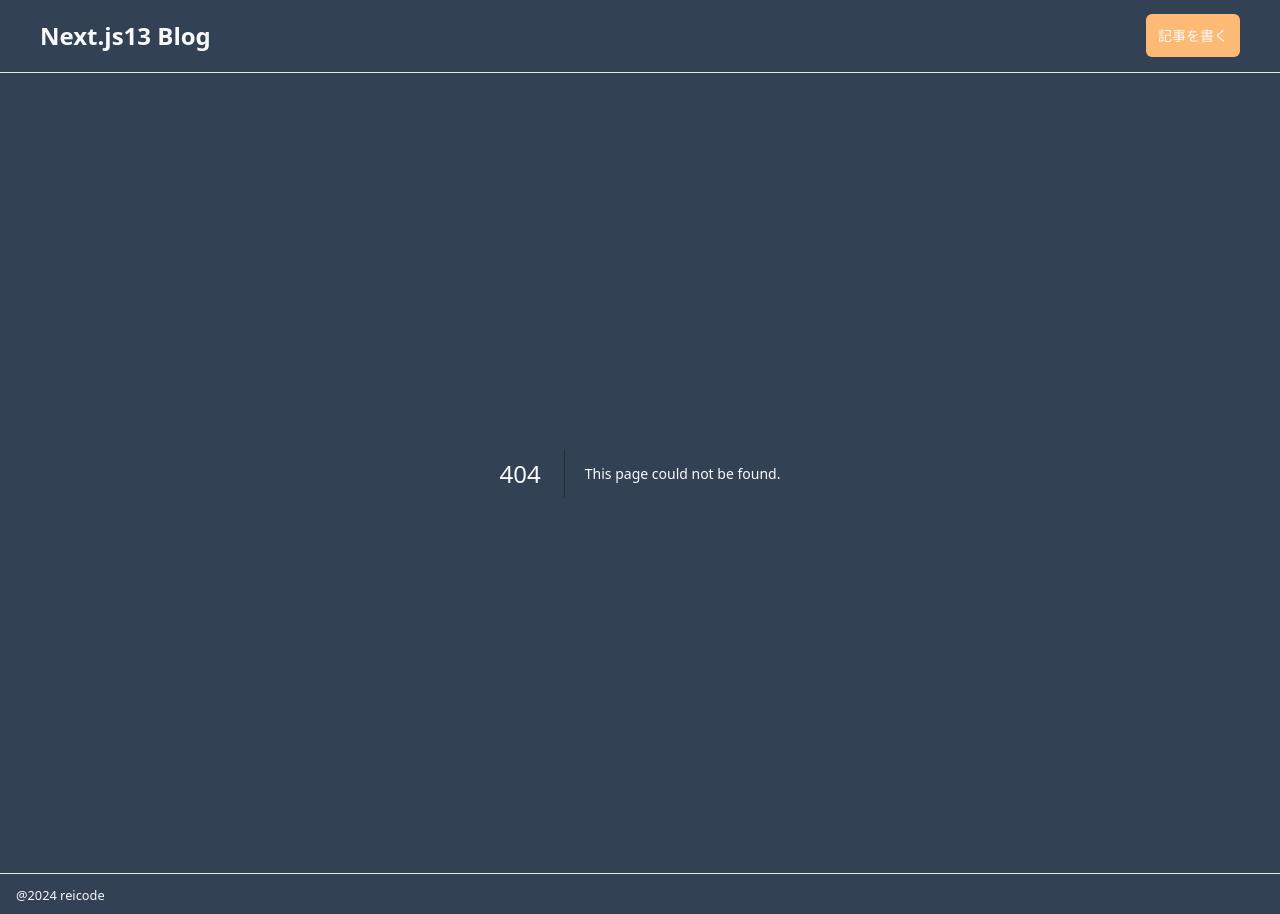
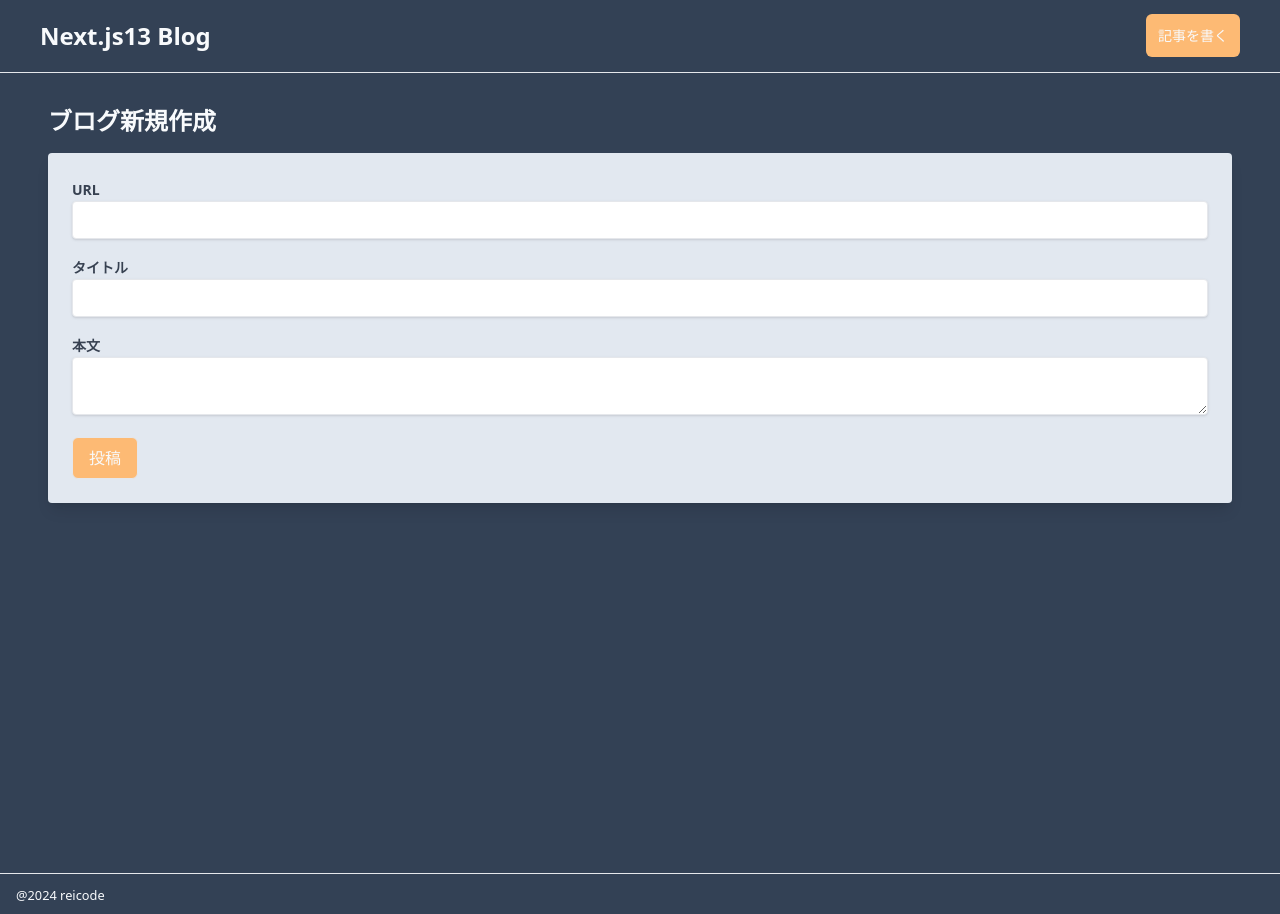
Before and after one commit to rei-dev99/next.js13-tailwindss-udemy-blog, a Next.js app: page /articles/new in a window 1280 px wide. Before the commit this address had no page. Built offline with nearby package versions, Linux system fonts and the light colour scheme.

Commit message:
ブログ投稿ページの作成

```diff
--- /dev/null
+++ b/src/app/articles/new/page.tsx
@@ -0,0 +1,35 @@
+import React from "react";
+
+const CreateBlogPage = () => {
+  return (
+    <div className="min-h-screen py-8 px-4 md:px-12">
+      <h2 className="text-2xl font-bold mb-4">ブログ新規作成</h2>
+      <form className="bg-slate-200 p-6 rounded shadow-lg">
+        <div className="mb-4">
+          <label className="text-gray-700 text-sm font-bold mb-2">URL</label>
+          <input
+            type="text"
+            className="shadow border rounded w-full py-2 px-3 text-gray-700 leading-tight focus:outline-none"
+          />
+        </div>
+        <div className="mb-4">
+          <label className="text-gray-700 text-sm font-bold mb-2">タイトル</label>
+          <input
+            type="text"
+            className="shadow border rounded w-full py-2 px-3 text-gray-700 leading-tight focus:outline-none"
+          />
+        </div>
+        <div className="mb-4">
+          <label className="text-gray-700 text-sm font-bold mb-2">本文</label>
+          <textarea
+            className="shadow border rounded w-full py-2 px-3 text-gray-700 leading-tight focus:outline-none"
+          />
+        </div>
+
+        <button type="submit" className="py-2 px-4 border rounded-md bg-orange-300">投稿</button>
+      </form>
+    </div>
+  );
+};
+
+export default CreateBlogPage;
```
